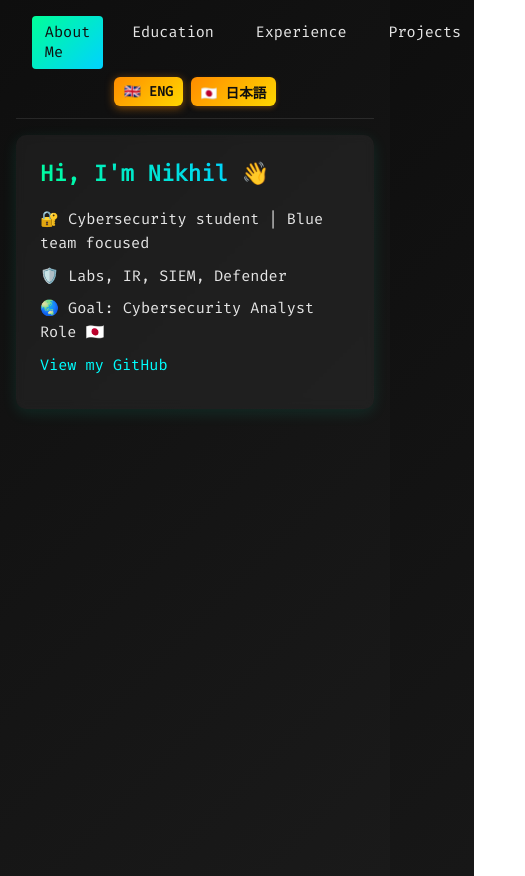
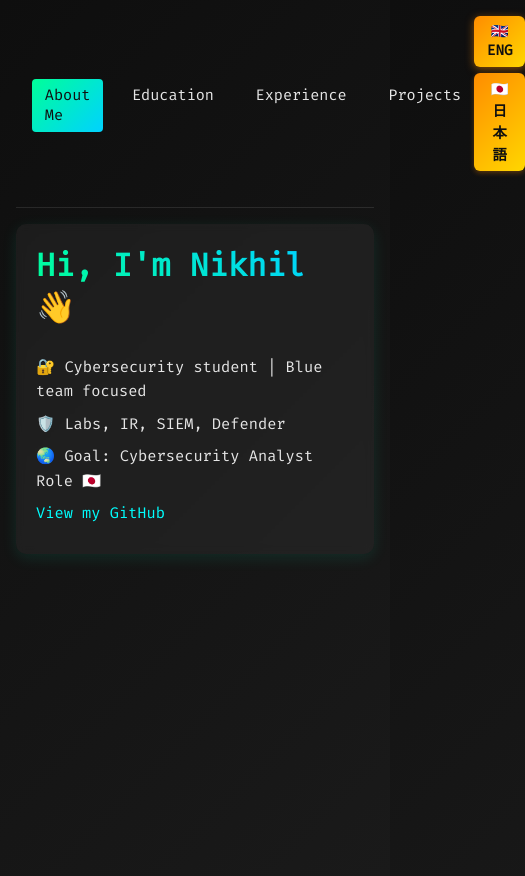
Before and after one commit to NikhilDhanda/nikhildhanda.github.io, a plain HTML site: page index.html in a window 390 px wide. Shown: the whole page, 525 px wide, since content can reach past the window. Drawn offline with Linux system fonts and the light colour scheme.

Commit message:
Update style.css

```diff
--- a/style.css
+++ b/style.css
@@ -175,45 +175,56 @@ a:hover {
   color: #00ffcc;
 }
 
-/* ─── RESPONSIVE DESIGN ─── */
-@media (max-width: 600px) {
+/* ────────────────────────────
+   MOBILE TWEAKS  (≤ 500 px)
+   ──────────────────────────── */
+@media (max-width: 500px) {
+
+  /* body padding a bit tighter */
   body {
     padding: 1rem;
   }
 
-  .top-nav {
-    flex-direction: column;
-    align-items: stretch;
-    gap: 0.5rem;
+  /* container padding tighter too */
+  .container {
+    padding: 1.25rem;
   }
 
-  .tab-list {
-    justify-content: space-around;
+  /* NAV BAR  -------------------------------- */
+  .navbar {
+    display: flex;
+    flex-wrap: wrap;          /* allow wrap on small screens */
+    justify-content: center;  /* keep centred */
+    gap: 0.5rem;              /* tighter vertical/horizontal spacing */
+    margin-bottom: 1.25rem;
+  }
+
+  .navbar a {
+    font-size: 0.9rem;        /* shrink text a touch */
+    padding: 0.45rem 0.9rem;  /* slightly narrower buttons */
+    white-space: nowrap;      /* keep JP labels on one line */
+  }
+
+  /* LANGUAGE TOGGLE  ------------------------ */
+  .language-toggle {
+    flex-direction: column;   /* stack buttons */
+    gap: 0.4rem;
+    margin-bottom: 1.5rem;
+  }
+
+  .language-toggle button {
+    width: 100%;              /* full-width, easier tap target */
+    max-width: 260px;         /* but not huge on tablets */
     font-size: 0.9rem;
   }
 
-  .language-toggle {
-    justify-content: center;
+  /* HEADER SIZE ----------------------------- */
+  h1 {
+    font-size: 2rem;          /* scale headline down a bit */
   }
 
-  .lang-btn {
-    padding: 0.3rem 0.6rem;
-    font-size: 0.85rem;
-  }
-
-  .container {
-    padding: 1.5rem;
-  }
-
-  h1 {
-    font-size: 1.4rem;
-  }
-
-  h2 {
-    font-size: 1.2rem;
-  }
-
+  /* BODY TEXT ------------------------------- */
   p {
-    font-size: 0.95rem;
+    font-size: 0.96rem;
   }
 }
```
